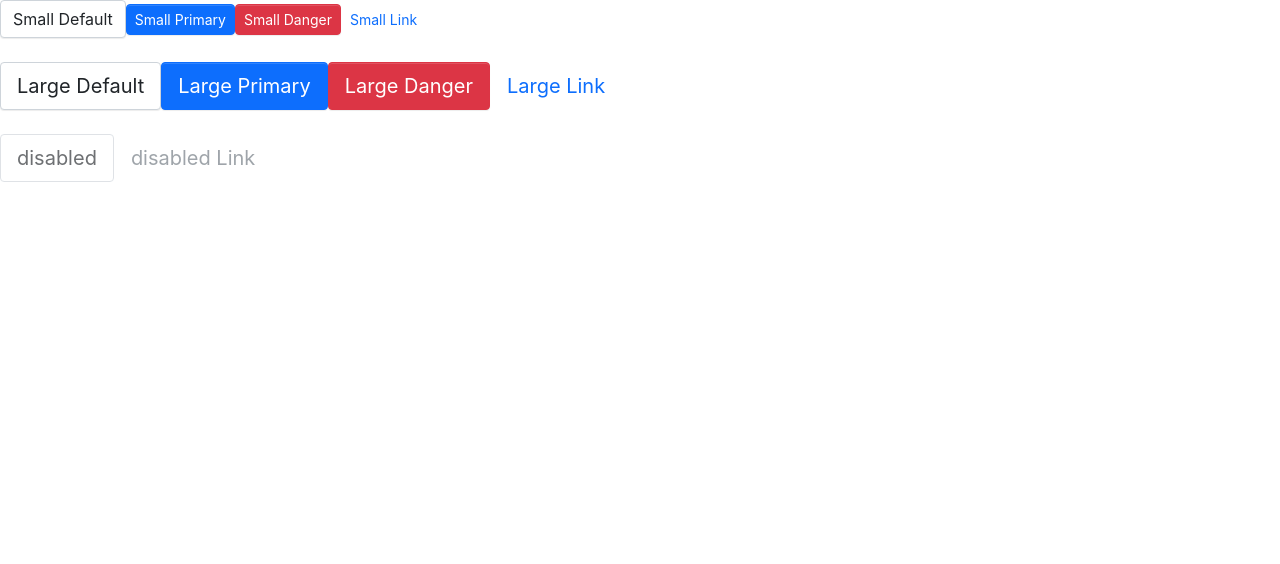
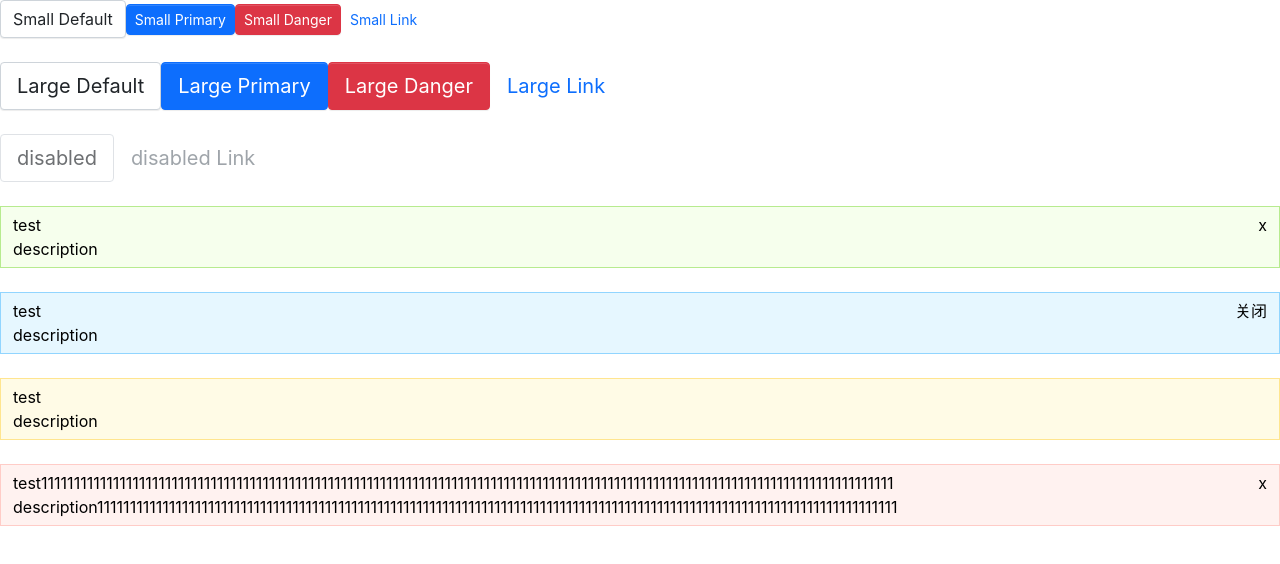
Before and after one commit to lttecho/nf-ui, a React (Create React App) app: page / in a window 1280 px wide. Shown: the top 564 px of the page. Built offline with nearby package versions, Linux system fonts and the light colour scheme.

Commit message:
【描述】增加Alert组件

```diff
--- a/package.json
+++ b/package.json
@@ -13,6 +13,7 @@
     "@types/react-dom": "^17.0.0",
     "classnames": "^2.3.1",
     "node-sass": "^6.0.1",
+    "prop-types": "^15.7.2",
     "react": "^17.0.2",
     "react-dom": "^17.0.2",
     "react-scripts": "4.0.3",
--- a/src/App.tsx
+++ b/src/App.tsx
@@ -1,5 +1,6 @@
 import React from 'react';
 import Button , { ButtonSize, ButtonType }from './components/Button/button';
+import Alert, { AlertType } from './components/Alert/alert';
 
 const App: React.FC = () => {
   return (
@@ -19,6 +20,15 @@ const App: React.FC = () => {
         <br />
         <Button size={ButtonSize.Large} btnType={ButtonType.Default} disabled>disabled</Button>
         <Button size={ButtonSize.Large} btnType={ButtonType.Link} href="www.baidu.com" disabled>disabled Link</Button>
+        <br />
+        <br />
+        <Alert message="test" description="description" type={AlertType.Success} closable></Alert>
+        <br />
+        <Alert message="test" description="description" type={AlertType.Info} closable closeTex="关闭"></Alert>
+        <br />
+        <Alert message="test" description="description" type={AlertType.Warn}></Alert>
+        <br />
+        <Alert closable message="test11111111111111111111111111111111111111111111111111111111111111111111111111111111111111111111111111111111111111111111111111111111111" description="description111111111111111111111111111111111111111111111111111111111111111111111111111111111111111111111111111111111111111111111111111" type={AlertType.Error}></Alert>
       </header>
     </div>
   );
--- /dev/null
+++ b/src/components/Alert/_style.scss
@@ -0,0 +1,27 @@
+.close-txt {
+    cursor: pointer;
+    padding-left: 1em;
+}
+
+.alert {
+    position: relative;
+    display: flex;
+    flex-flow: row nowrap;
+    justify-content: space-between;
+    align-items: flex-start;
+    padding: $alert-padding-y $alert-padding-x;
+    color: $black;
+    word-break: break-all;
+}
+.alert-success {
+    @include alert-style($alert-background-success, $alert-border-width, $alert-border-color-success);
+}
+.alert-info {
+    @include alert-style($alert-background-info, $alert-border-width, $alert-border-color-info);
+}
+.alert-warn {
+    @include alert-style($alert-background-warn, $alert-border-width, $alert-border-color-warn);
+}
+.alert-error {
+    @include alert-style($alert-background-error, $alert-border-width, $alert-border-color-error);
+}
--- /dev/null
+++ b/src/components/Alert/alert.tsx
@@ -0,0 +1,70 @@
+import React, { useState } from 'react';
+import classNames from 'classnames';
+
+export enum AlertType {
+  Info = 'info',
+  Success = 'success',
+  Warn = 'warn',
+  Error = 'error'
+}
+
+interface BaseAlertProps {
+  className?: string;
+  type: 'info' | 'success' | 'warn' | 'error';
+  message: string; // 警告提示内容
+  description?: string; // 警告提示的辅助性文字介绍
+  closable?: boolean; // 默认不显示关闭按钮
+  closeTex?: string; // 关闭显示的内容
+}
+
+const Alert: React.FC<BaseAlertProps> = (props) => {
+  const {
+    className,
+    type,
+    message,
+    description,
+    closable,
+    closeTex
+  } = props;
+
+  const classes = classNames('alert', className, {
+    [`alert-${type}`]: type
+  });
+
+  const [visible, setVisible] = useState(true);
+
+  const handleClose = () => {
+    setVisible(false);
+  };
+
+  return visible ? (
+    <div className={classes}>
+      <div className="left">
+        <div>{message}</div>
+        <div>{description}</div>
+      </div>
+      <div className="right">
+        {
+          closable && <span className="close-txt" onClick={handleClose}>{ closeTex ? closeTex : 'x'}</span>
+        }
+      </div>
+
+    </div>
+  ) : null;
+};
+
+// 类型检查
+// Alert.propTypes = {
+//   className: PropTypes.string,
+//   message: PropTypes.string,
+//   description: PropTypes.string,
+//   closable: PropTypes.bool
+// };
+
+Alert.defaultProps = {
+  type: AlertType.Success,
+  message: '',
+  closable: false
+};
+
+export default Alert;
--- a/src/components/Button/button.tsx
+++ b/src/components/Button/button.tsx
@@ -17,7 +17,7 @@ interface BaseButtonProps {
   className?: string;
   disabled?: boolean;
   size?: ButtonSize;
-  btnType?: ButtonType;
+  btnType?: 'primary' | 'default' | 'danger' | 'link';
   href?: string,
   children: React.ReactNode;
 }
--- a/src/styles/_mixin.scss
+++ b/src/styles/_mixin.scss
@@ -33,3 +33,8 @@
   border-color: $border;
   }
 }
+
+@mixin alert-style($background, $border-width, $border-color) {
+  background: $background;
+  border: $border-width solid $border-color;
+}
--- a/src/styles/_variables.scss
+++ b/src/styles/_variables.scss
@@ -280,9 +280,21 @@ $input-group-addon-bg:                  $gray-200 !default;
 $input-group-addon-border-color:        $input-border-color !default;
 
 // Progress bars
-
 $progress-font-size:                $font-size-base * .75 !default;
 $progress-bg:                       $gray-200 !default;
 $progress-border-radius:            $border-radius !default;
 $progress-bar-color:                $white !default;
 $progress-bar-transition:           width .6s ease !default;
+
+// alert组件
+$alert-padding-y:               $btn-padding-y !default;
+$alert-padding-x:               $btn-padding-x !default;
+$alert-border-width:            $border-width !default;
+$alert-background-success:      #f6ffed !default;
+$alert-border-color-success:   #b7eb8f !default;
+$alert-background-info:        #e6f7ff !default;
+$alert-border-color-info:      #91d5ff !default;
+$alert-background-warn:        #fffbe6 !default;
+$alert-border-color-warn:      #ffe58f !default;
+$alert-background-error:       #fff2f0 !default;
+$alert-border-color-error:     #ffccc7 !default;
--- a/src/styles/index.scss
+++ b/src/styles/index.scss
@@ -9,3 +9,6 @@
 
 // Button
 @import '../components/Button/style';
+
+// Alert
+@import '../components/Alert/style';
```
Also changed, not shown: .eslintrc.json.
